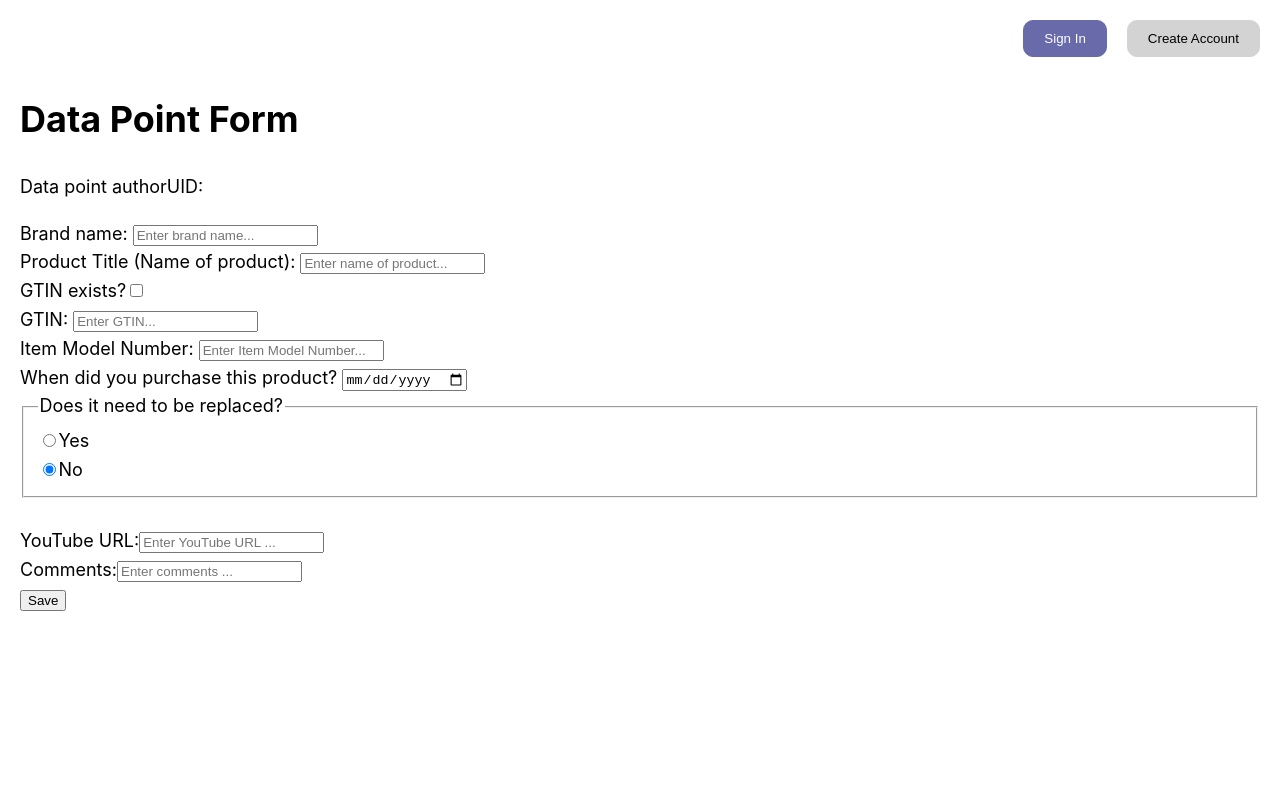
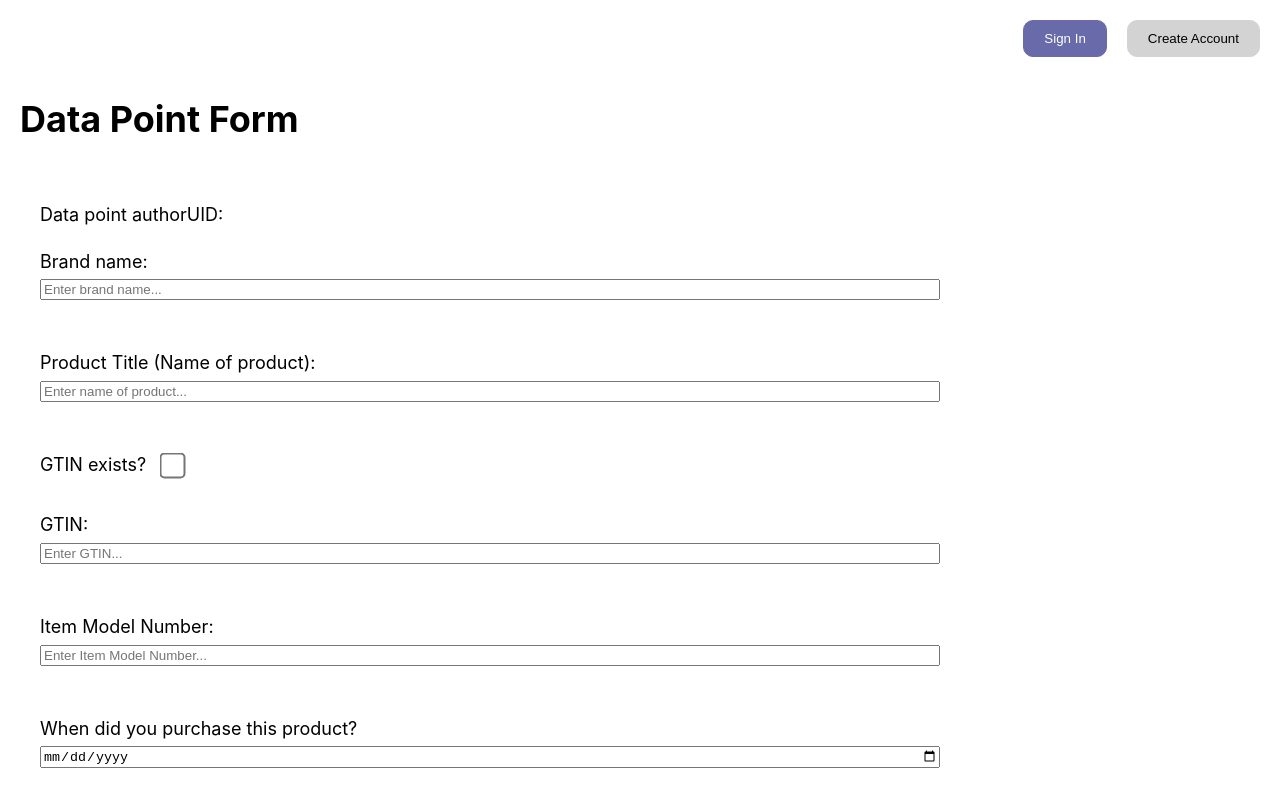
Before and after one commit to Th5192/duurable, a Next.js app: page /review-editor in a window 1280 px wide. Shown: the top 800 px of the page. Built offline with nearby package versions, Linux system fonts and the light colour scheme; no server answers.

Commit message:
Review editor css improvements

```diff
--- a/pages/review-editor.tsx
+++ b/pages/review-editor.tsx
@@ -6,7 +6,7 @@ import Link from 'next/link';
 
 import Layout from '../components/layout'
 
-import productPageStyles from '../styles/product-page.module.css'
+import reviewEditorStyles from '../styles/review-editor.module.css'
 
 // React core.
 import React, { useContext, useEffect, useState } from 'react';
@@ -582,8 +582,8 @@ interface DataPointEditingFormProps {
 
 
     return(
-      <div className={productPageStyles.dataPointEditingForm}>
-        <form onSubmit={handleSubmit}>
+      <div>
+        <form className={reviewEditorStyles.reviewEditorForm} onSubmit={handleSubmit}>
           <div>
             <p>Data point authorUID: {authorUID}</p>
           </div>
@@ -593,9 +593,12 @@ interface DataPointEditingFormProps {
           <label>Product Title (Name of product): </label>
           <input id='title' className='form-field' type='text' placeholder='Enter name of product...' name='title' value={title} minLength={2} required onChange={handleChange}/>
           <br></br>
-          <label>GTIN exists?
-          <input id='identifierExists' type='checkbox' checked={identifierExists} name='identifierExists' onChange={handleChange}/>
-          </label>
+          <div className={reviewEditorStyles.checkBoxRow}>
+              <label>
+                GTIN exists?
+                <input id='identifierExists' type='checkbox' checked={identifierExists} name='identifierExists' onChange={handleChange}/>
+              </label>
+          </div>
           <br></br>
           <label>GTIN: </label>
           <input id='gTIN' className='form-field' type='text' placeholder='Enter GTIN...' name='gTIN' value={gTIN} minLength={5} required onChange={handleChange}/>
@@ -631,7 +634,7 @@ interface DataPointEditingFormProps {
           <label>Comments:</label>
           <input id='comments' className='form-field' type='text' placeholder='Enter comments ...' name='comments' value={comments} onChange={handleChange}/>
           <br></br>
-          <button className={productPageStyles.saveButton} type='submit'>Save</button>
+          <button type='submit'>Save</button>
           <br></br>
         </form>
         <div>
--- /dev/null
+++ b/styles/review-editor.module.css
@@ -0,0 +1,35 @@
+.reviewEditorForm {
+    width: 90vw;
+    display: flex;
+    flex-direction: column;
+    padding: 10px;
+    margin: 10px;
+}
+
+.reviewEditorForm input {
+    margin: 0px 0px 20px 0px;
+    max-width: 900px;
+}
+
+.reviewEditorForm label {
+    margin: 0px 0px 3px 0px;
+}
+
+.checkBoxRow{
+    display: flex;
+    flex-direction: row;
+    flex-wrap: nowrap;
+    align-items: center;
+    justify-content: flex-start;
+}
+
+.checkBoxRow label {
+    display: flex;
+    align-items: center;
+}
+
+.checkBoxRow input[type=checkbox] {
+    transform: scale(2);
+    margin: 0px 0px 0px 20px;
+    flex: none;
+}
```
